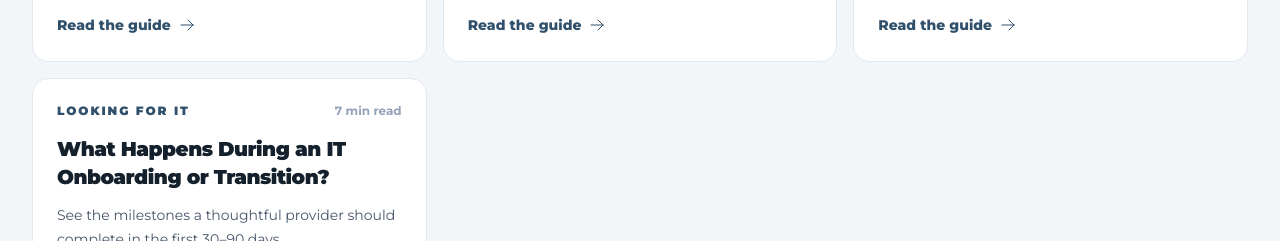
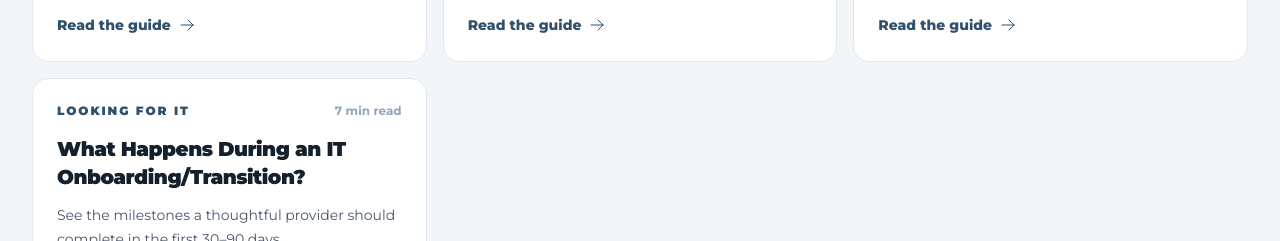
Before and after one commit to MissionTS/mts-site, a Next.js app: page /resources in a window 1280 px wide. Shown: the part 4180-4421 px from the top of the page. Built offline with nearby package versions, Linux system fonts and the light colour scheme.

Commit message:
Refine onboarding guide title

```diff
--- a/app/resources/[slug]/page.tsx
+++ b/app/resources/[slug]/page.tsx
@@ -25,7 +25,7 @@ const checklists: Record<string, { category: string; title: string; intro: strin
   "what-is-a-vcio": { category: "Looking for IT", title: "What Does a vCIO Do and When Does a Small Business Need One?", intro: "A virtual CIO brings strategic technology leadership without the cost of a full-time executive.", items: ["Connect technology priorities to revenue, operations, risk, and customer commitments.", "Build a roadmap with sequencing, owners, budget ranges, and business outcomes.", "Translate technical risk into decisions leadership can act on.", "Coordinate security, cloud, network, vendors, and lifecycle planning.", "Set a recurring cadence for reporting and adjusting priorities.", "Consider vCIO support when growth or complexity outpaces informal planning."] },
   "co-managed-it": { category: "Looking for IT", title: "Co-Managed IT: How It Works When You Already Have Internal Staff", intro: "Co-managed IT adds capacity and specialized expertise while your internal team keeps the relationships and context it owns best.", items: ["List the responsibilities your internal team wants to keep, share, or delegate.", "Define clear ownership for tickets, projects, security, vendors, and escalation.", "Choose a shared documentation and communication system.", "Use the MSP for coverage, deep expertise, tooling, or strategic capacity gaps.", "Review workload, service levels, and priorities together on a regular cadence.", "Adjust the partnership as hiring, projects, and business needs change."] },
   "msp-vs-internal-it": { category: "Looking for IT", title: "MSP vs. Hiring an Internal IT Person: Cost Comparison", intro: "Compare total coverage and capability—not just salary—when deciding between an MSP and an internal hire.", items: ["Include salary, benefits, recruiting, training, tools, and backup coverage.", "Compare the breadth of security, networking, cloud, and compliance expertise available.", "Account for vacations, sick time, after-hours needs, and single-person dependency.", "Estimate how quickly each option can deliver projects and strategic planning.", "Consider a hybrid model if your team needs both an internal owner and outside depth.", "Recalculate the decision as headcount, locations, and risk change."] },
-  "it-onboarding-transition": { category: "Looking for IT", title: "What Happens During an IT Onboarding or Transition?", intro: "A good onboarding turns a new relationship into a documented, secure, and predictable operating rhythm.", items: ["Meet stakeholders and learn the business, priorities, and pain points.", "Discover users, devices, applications, networks, vendors, and critical systems.", "Secure access, deploy monitoring, and verify backups and endpoint protection.", "Document the environment, risks, lifecycle needs, and quick wins.", "Set communication channels, ticket expectations, reporting, and roadmap cadence.", "Review progress at 30, 60, and 90 days and agree on the next priorities."] },
+  "it-onboarding-transition": { category: "Looking for IT", title: "What Happens During an IT Onboarding/Transition?", intro: "A good onboarding turns a new relationship into a documented, secure, and predictable operating rhythm.", items: ["Meet stakeholders and learn the business, priorities, and pain points.", "Discover users, devices, applications, networks, vendors, and critical systems.", "Secure access, deploy monitoring, and verify backups and endpoint protection.", "Document the environment, risks, lifecycle needs, and quick wins.", "Set communication channels, ticket expectations, reporting, and roadmap cadence.", "Review progress at 30, 60, and 90 days and agree on the next priorities."] },
 };
 
 export function generateStaticParams() { return Object.keys(checklists).map((slug) => ({ slug })); }
--- a/app/resources/page.tsx
+++ b/app/resources/page.tsx
@@ -43,7 +43,7 @@ const lookingForItGuides = [
   { slug: "what-is-a-vcio", title: "What Does a vCIO Do—and When Do You Need One?", text: "Learn how strategic technology leadership can help a small business plan with confidence.", time: "6 min read" },
   { slug: "co-managed-it", title: "Co-Managed IT: How It Works with Internal Staff", text: "Explore a flexible model that adds capacity and specialized expertise to your existing team.", time: "6 min read" },
   { slug: "msp-vs-internal-it", title: "MSP vs. Hiring an Internal IT Person: Cost Comparison", text: "Compare total cost, coverage, depth, and scalability—not just salary.", time: "8 min read" },
-  { slug: "it-onboarding-transition", title: "What Happens During an IT Onboarding or Transition?", text: "See the milestones a thoughtful provider should complete in the first 30–90 days.", time: "7 min read" },
+  { slug: "it-onboarding-transition", title: "What Happens During an IT Onboarding/Transition?", text: "See the milestones a thoughtful provider should complete in the first 30–90 days.", time: "7 min read" },
 ];
 
 const topics = ["All guides", "Cybersecurity", "Microsoft 365", "Managed IT", "Infrastructure", "Leadership"];
```
